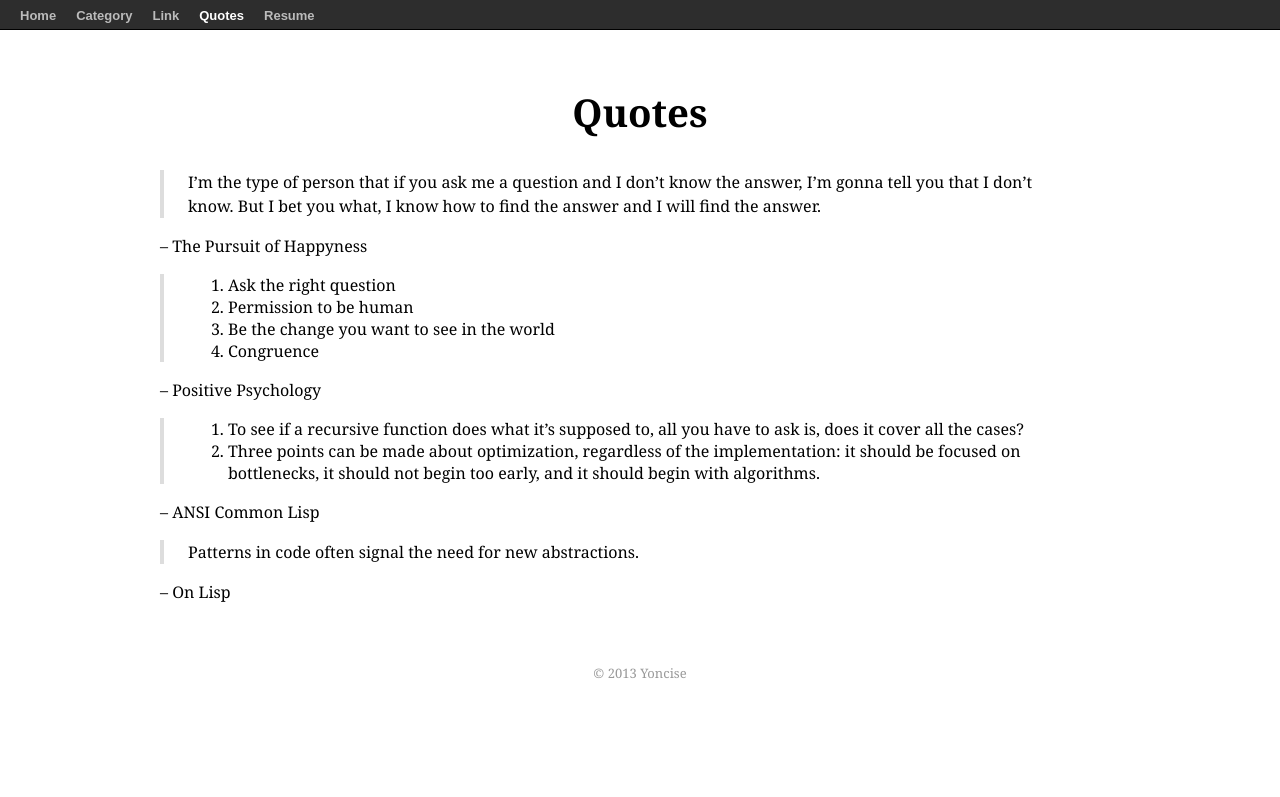
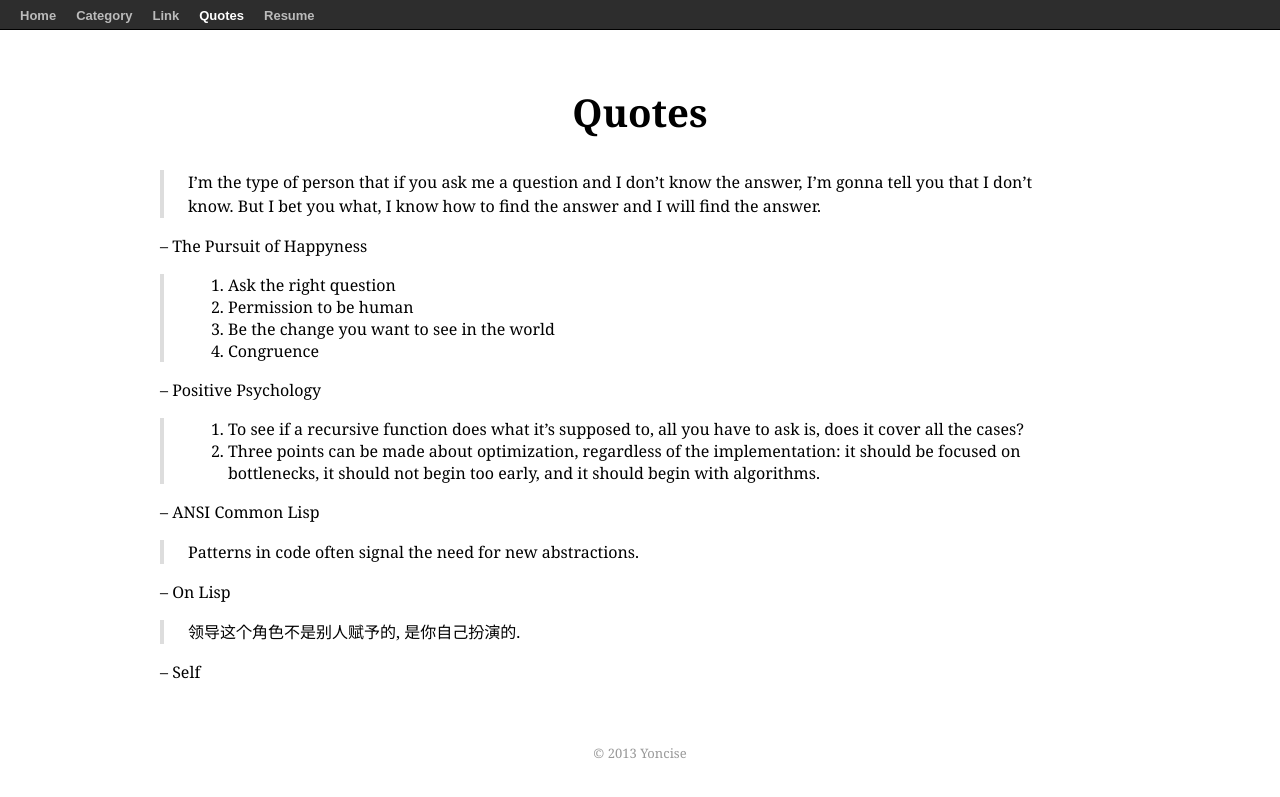
Before and after one commit to yoncise/yoncise.github.io, a Jekyll site: the page built from blog/quotes/index.md, in a window 1280 px wide. Shown: the top 797 px of the page. Built offline with Jekyll 4.4.1, drawn with Linux system fonts in a browser that asks for light colours; Markdown is read by kramdown in place of the engine named in the settings; comment, search, counter and statistics services are not loaded.

Commit message:
new quote

```diff
--- a/_layouts/post.html
+++ b/_layouts/post.html
@@ -7,6 +7,7 @@ layout: default
 
     {% if page.date %}
     <time datetime="{{ page.date | date: "%Y-%m-%d" }}">{{ page.date | date_to_string }}</time>
+
     <script async src="//pagead2.googlesyndication.com/pagead/js/adsbygoogle.js"></script>
     <!-- post -->
     <ins class="adsbygoogle"
--- a/blog/quotes/index.md
+++ b/blog/quotes/index.md
@@ -23,3 +23,7 @@ comment: false
 > Patterns in code often signal the need for new abstractions.
 
 -- On Lisp
+
+> 领导这个角色不是别人赋予的, 是你自己扮演的.
+
+-- Self
```
